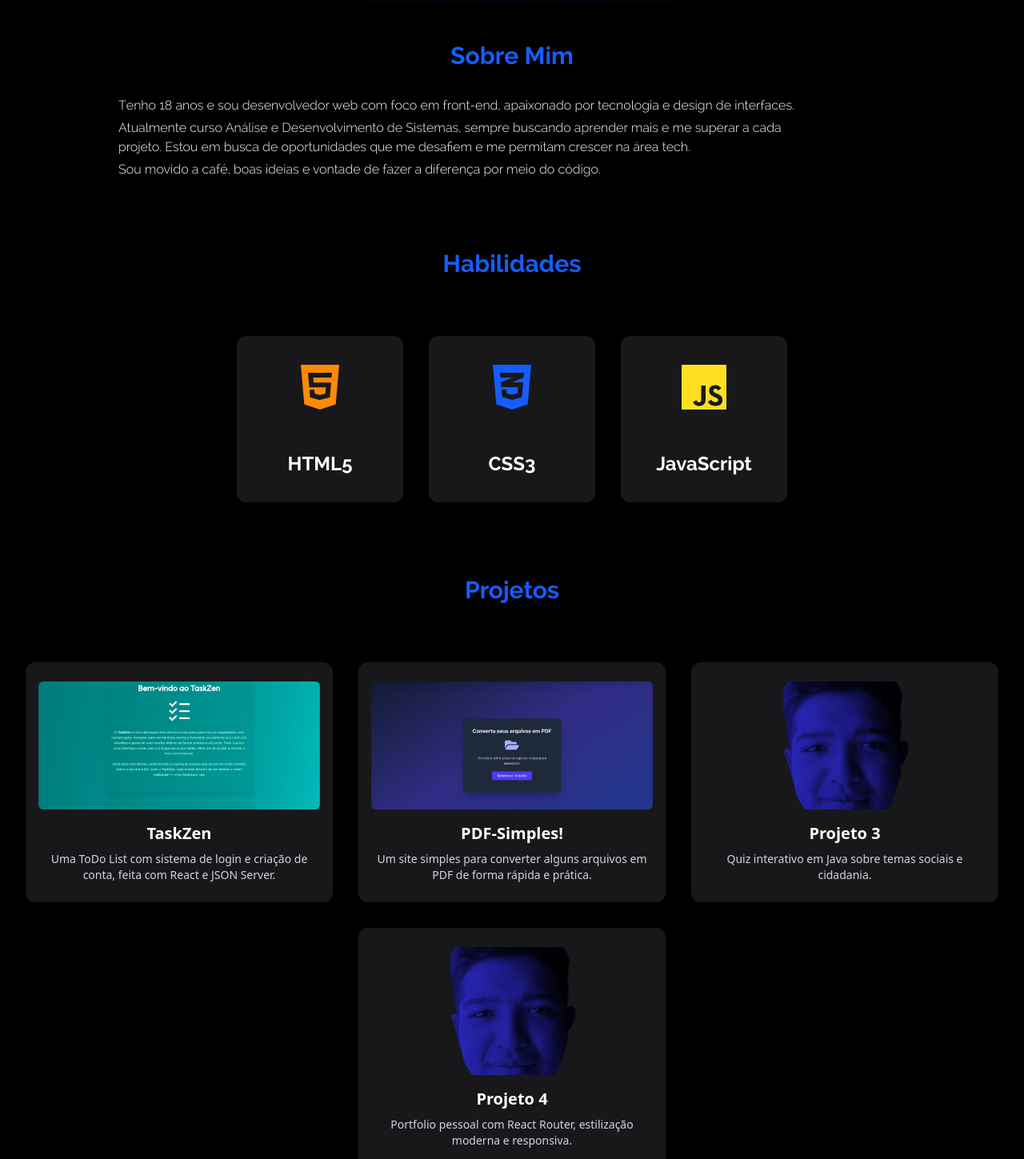
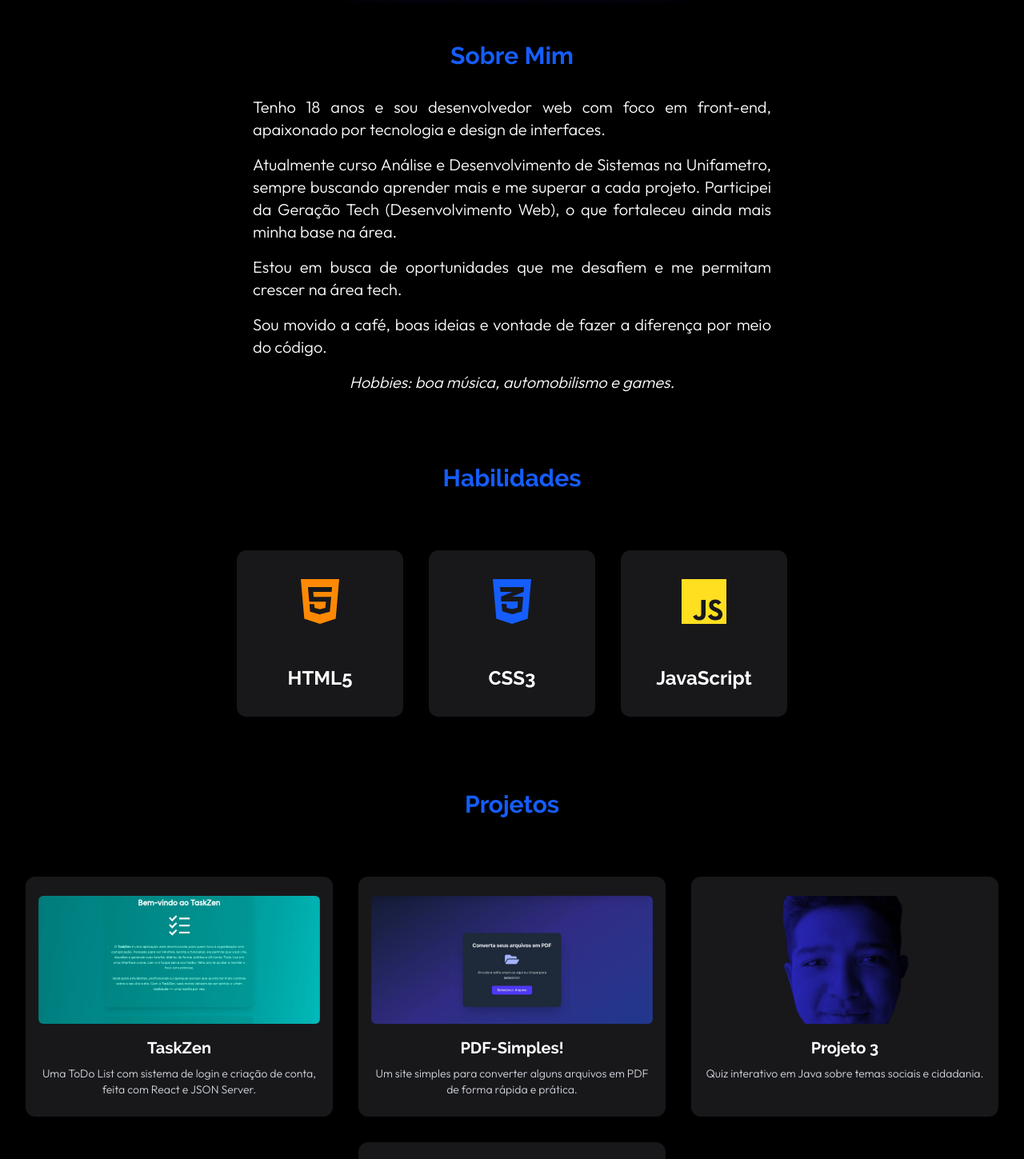
Before and after one commit to JohnLouisMaker/meu-portfolio, a React (Vite) app: page / in a window 1280 px wide. Shown: the part 620-2069 px from the top of the page at 80% size. Built offline with nearby package versions, Linux system fonts and the light colour scheme.

Commit message:
Update Text (Responsividade)

```diff
--- a/src/App.css
+++ b/src/App.css
@@ -6,13 +6,13 @@
 }
 
 @font-face {
-    font-family: "RalewayLight";
-    src: url("fonts/Raleway-Light.ttf");
+    font-family: "Outfit";
+    src: url("fonts/Outfit-Light.ttf") format("truetype");
 }
 
 @theme{
     --font-raleway-bold: "Raleway", sans-serif;
-    --font-raleway-light: "RalewayLight", sans-serif;
+    --font-outfit: "Outfit", sans-serif;
 }
 
 
--- a/src/components/footer/footer.jsx
+++ b/src/components/footer/footer.jsx
@@ -1,7 +1,7 @@
 export default function Footer() {
     return (
         <div className="py-8 mt-16">
-            <h6 className="text-white text-center text-sm">
+            <h6 className=" font-outfit text-white text-center lg:text-xl md:text-lg text-sm">
                 © 2025 João Luis - Todos os direitos reservados
             </h6>
         </div>
--- a/src/pages/home.jsx
+++ b/src/pages/home.jsx
@@ -17,7 +17,6 @@ export default function Home() {
     <div className="min-h-screen bg-black">
       <Header />
 
-      {/* First Impressions Section */}
       <section className="relative text-center pt-13 lg:pt-26 sm:pt-26 md:pt-26 xl:pt-26">
         <h1 className="relative z-10 font-raleway-bold text-white text-3xl sm:text-5xl md:text-5xl lg:text-7xl">
           Olá, eu sou João Luis!
@@ -29,31 +28,36 @@ export default function Home() {
         />
       </section>
 
-
-      {/* About Me Section */}
       <section className="my-15">
         <h2 className="font-raleway-bold text-blue-600 text-xl sm:text-2xl lg:text-3xl pb-8 text-center">
           Sobre Mim
         </h2>
 
-        <div className="font-raleway-light text-white pl-15 pr-12 sm:pl-18 sm:pr-30 md:pr-60 md:pl-25 lg:pr-64 lg:pl-37 space-y-1">
+        <div className="font-outfit text-white max-w-3xl mx-auto px-12 sm:px-10 md:px-12 lg:px-15 space-y-4 text-justify text-base sm:text-lg lg:text-xl">
           <p>
             Tenho 18 anos e sou desenvolvedor web com foco em front-end,
             apaixonado por tecnologia e design de interfaces.
           </p>
           <p>
-            Atualmente curso Análise e Desenvolvimento de Sistemas, sempre
-            buscando aprender mais e me superar a cada projeto. Estou em busca
-            de oportunidades que me desafiem e me permitam crescer na área tech.
+            Atualmente curso Análise e Desenvolvimento de Sistemas na
+            Unifametro, sempre buscando aprender mais e me superar a cada
+            projeto. Participei da Geração Tech (Desenvolvimento Web), o que
+            fortaleceu ainda mais minha base na área.
+          </p>
+          <p>
+            Estou em busca de oportunidades que me desafiem e me permitam
+            crescer na área tech.
           </p>
           <p>
             Sou movido a café, boas ideias e vontade de fazer a diferença por
             meio do código.
           </p>
+          <p className="italic text-center">
+            Hobbies: boa música, automobilismo e games.
+          </p>
         </div>
       </section>
 
-      {/* Skills Section */}
       <section className="py-7">
         <h2 className="font-raleway-bold text-blue-600 text-xl sm:text-2xl lg:text-3xl pb-8 text-center">
           Habilidades
@@ -83,8 +87,6 @@ export default function Home() {
         </div>
       </section>
 
-      {/* Projects Section */}
-      {/* Projects Section */}
       <section className="py-7">
         <h2 className="font-raleway-bold text-blue-600 text-xl sm:text-2xl lg:text-3xl pb-8 mt-19 text-center">
           Projetos
@@ -97,8 +99,10 @@ export default function Home() {
               alt="Projeto 1"
               className="w-full h-40 object-cover rounded-md mb-4"
             />
-            <h3 className="text-white text-xl font-semibold mb-2">TaskZen</h3>
-            <p className="text-gray-300 text-sm">
+            <h3 className="font-raleway-bold text-white text-xl font-semibold mb-2">
+              TaskZen
+            </h3>
+            <p className="font-outfit text-gray-300 text-sm">
               Uma ToDo List com sistema de login e criação de conta, feita com
               React e JSON Server.
             </p>
@@ -110,10 +114,10 @@ export default function Home() {
               alt="Projeto 2"
               className="w-full h-40 object-cover rounded-md mb-4"
             />
-            <h3 className="text-white text-xl font-semibold mb-2">
+            <h3 className="font-raleway-bold text-white text-xl font-semibold mb-2">
               PDF-Simples!
             </h3>
-            <p className="text-gray-300 text-sm">
+            <p className="font-outfit text-gray-300 text-sm">
               Um site simples para converter alguns arquivos em PDF de forma
               rápida e prática.
             </p>
@@ -125,8 +129,10 @@ export default function Home() {
               alt="Projeto 3"
               className="w-full h-40 object-cover rounded-md mb-4"
             />
-            <h3 className="text-white text-xl font-semibold mb-2">Projeto 3</h3>
-            <p className="text-gray-300 text-sm">
+            <h3 className="font-raleway-bold text-white text-xl font-semibold mb-2">
+              Projeto 3
+            </h3>
+            <p className="font-outfit text-gray-300 text-sm">
               Quiz interativo em Java sobre temas sociais e cidadania.
             </p>
           </div>
@@ -137,8 +143,10 @@ export default function Home() {
               alt="Projeto 4"
               className="w-full h-40 object-cover rounded-md mb-4"
             />
-            <h3 className="text-white text-xl font-semibold mb-2">Projeto 4</h3>
-            <p className="text-gray-300 text-sm">
+            <h3 className="font-raleway-bold text-white text-xl font-semibold mb-2">
+              Projeto 4
+            </h3>
+            <p className="font-outfit text-gray-300 text-sm">
               Portfolio pessoal com React Router, estilização moderna e
               responsiva.
             </p>
```
Also changed, not shown: src/fonts/Outfit-Light.ttf (added), src/fonts/Raleway-Light.ttf (deleted), src/pages/home.css (deleted). Lines whose indentation alone changed are shown as unchanged.
